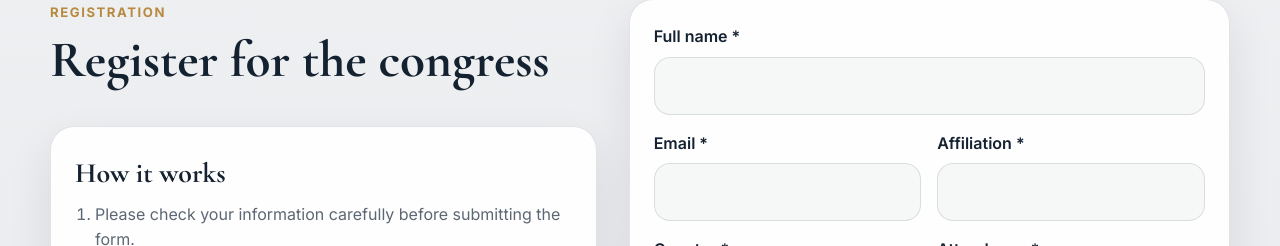
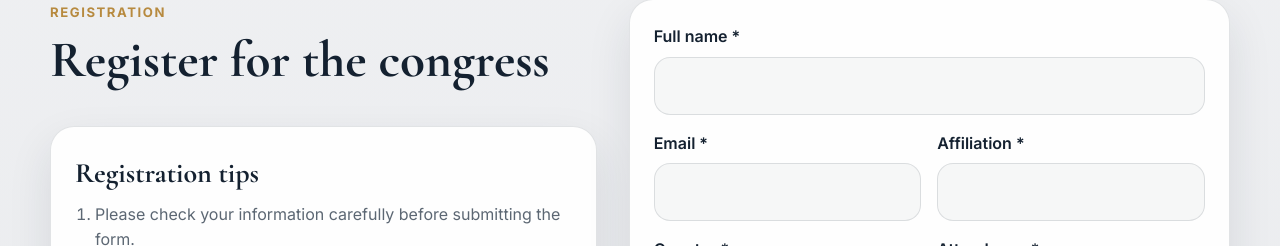
Before and after one commit to AceitonBastian/Math-congress-website, a plain HTML site: page index.html in a window 1280 px wide. Shown: the part 3661-3907 px from the top of the page. Drawn offline with nearby package versions, Linux system fonts and the light colour scheme.

Commit message:
Change heading from 'How it works' to 'Registration tips'

```diff
--- a/index.html
+++ b/index.html
@@ -159,7 +159,7 @@
           </div>
 
           <div class="info-card">
-            <h3>How it works</h3>
+            <h3>Registration tips</h3>
             <ol>
               <li>Please check your information carefully before submitting the form.</li>
               <li>After submitting, you will receive an automatic confirmation email within 10 minutes.</li>
```
